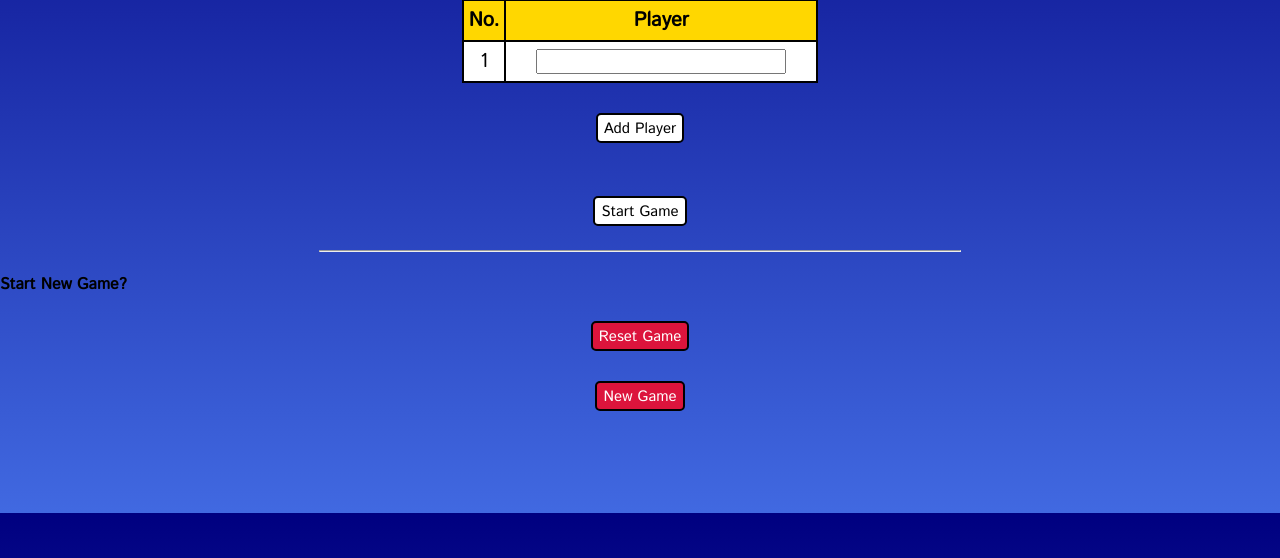
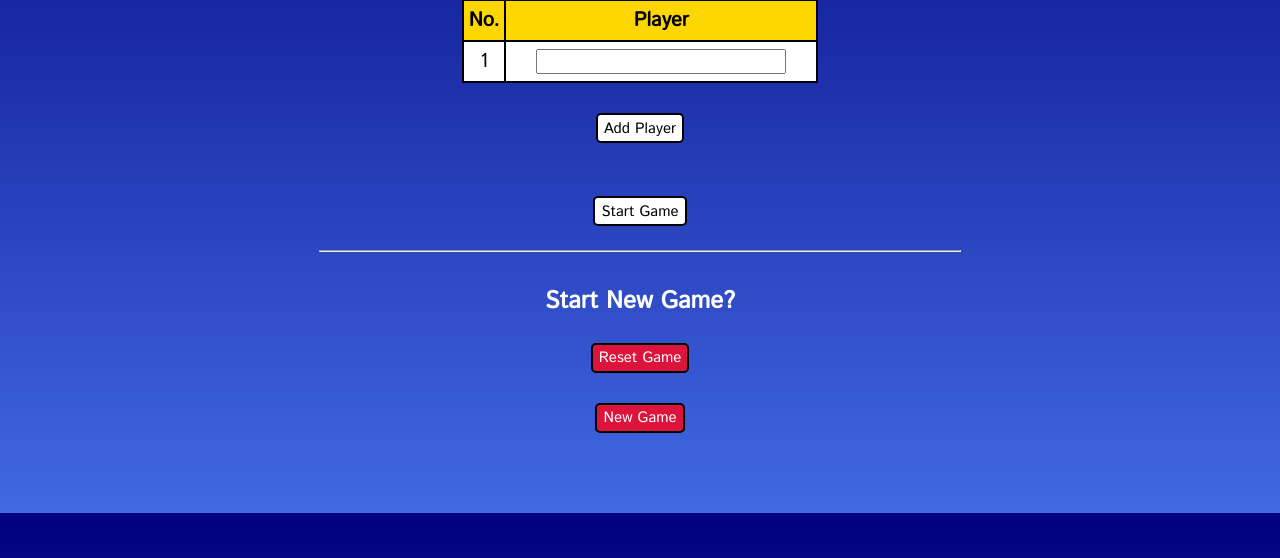
Before and after one commit to myxanders/Projects, a PHP site: page /index.php in a window 1280 px wide. Shown: the part 287-845 px from the top of the page. Run offline with PHP 8.4, Linux system fonts and the light colour scheme; tables that the repository leaves empty hold one stand-in row (values such as "Sample post"); some libraries are stand-ins or nearby versions.

Commit message:
style for new game prompt

```diff
--- a/Trivia/triviaStyle.css
+++ b/Trivia/triviaStyle.css
@@ -31,6 +31,13 @@ h3 {
     display: flex;
     justify-content: center;
     margin:-5px;
+}
+
+h4 {
+    font-size: 24px;
+    color: white;
+    display: flex;
+    justify-content: center;
 }
 
 div {
```
